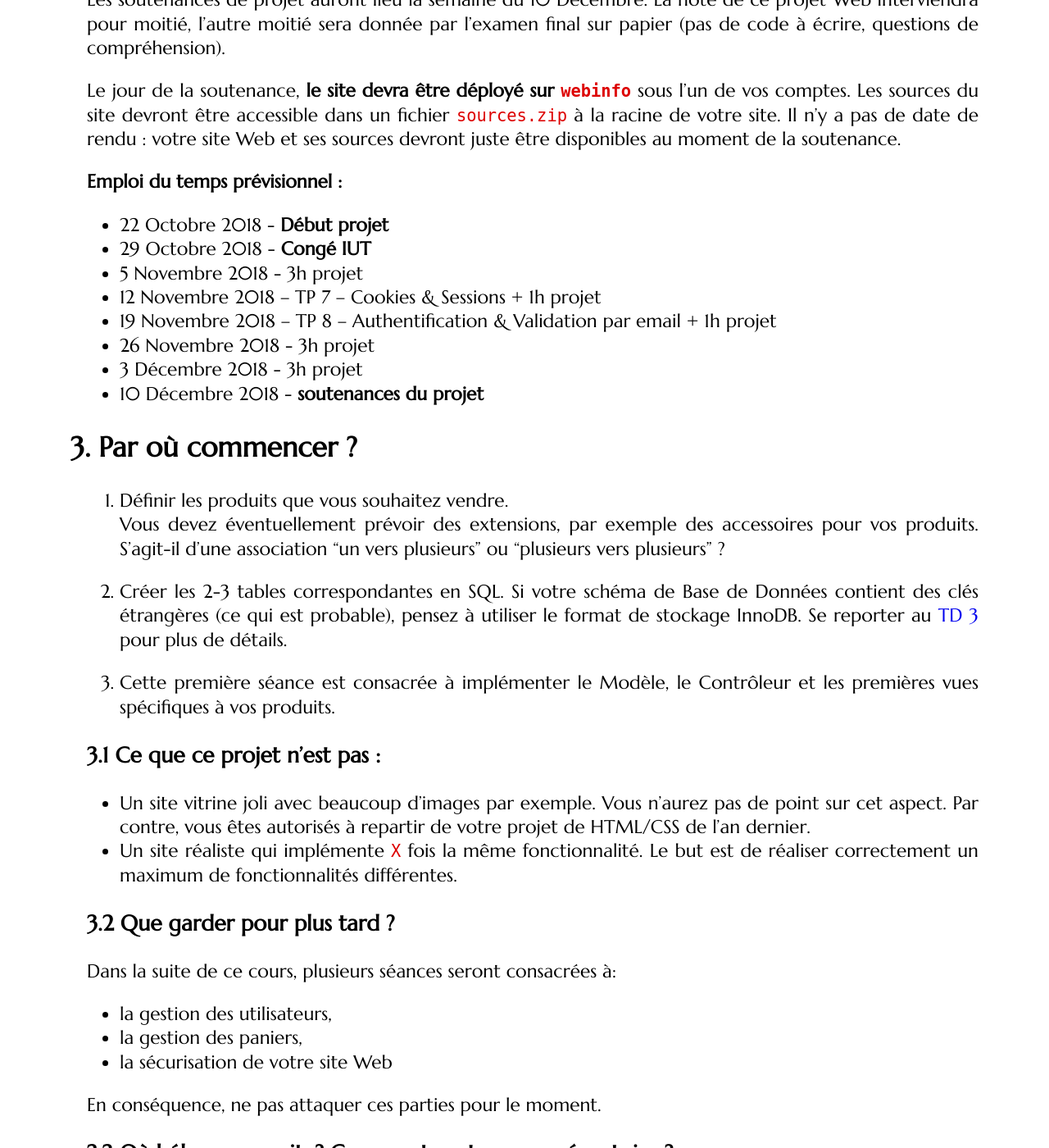
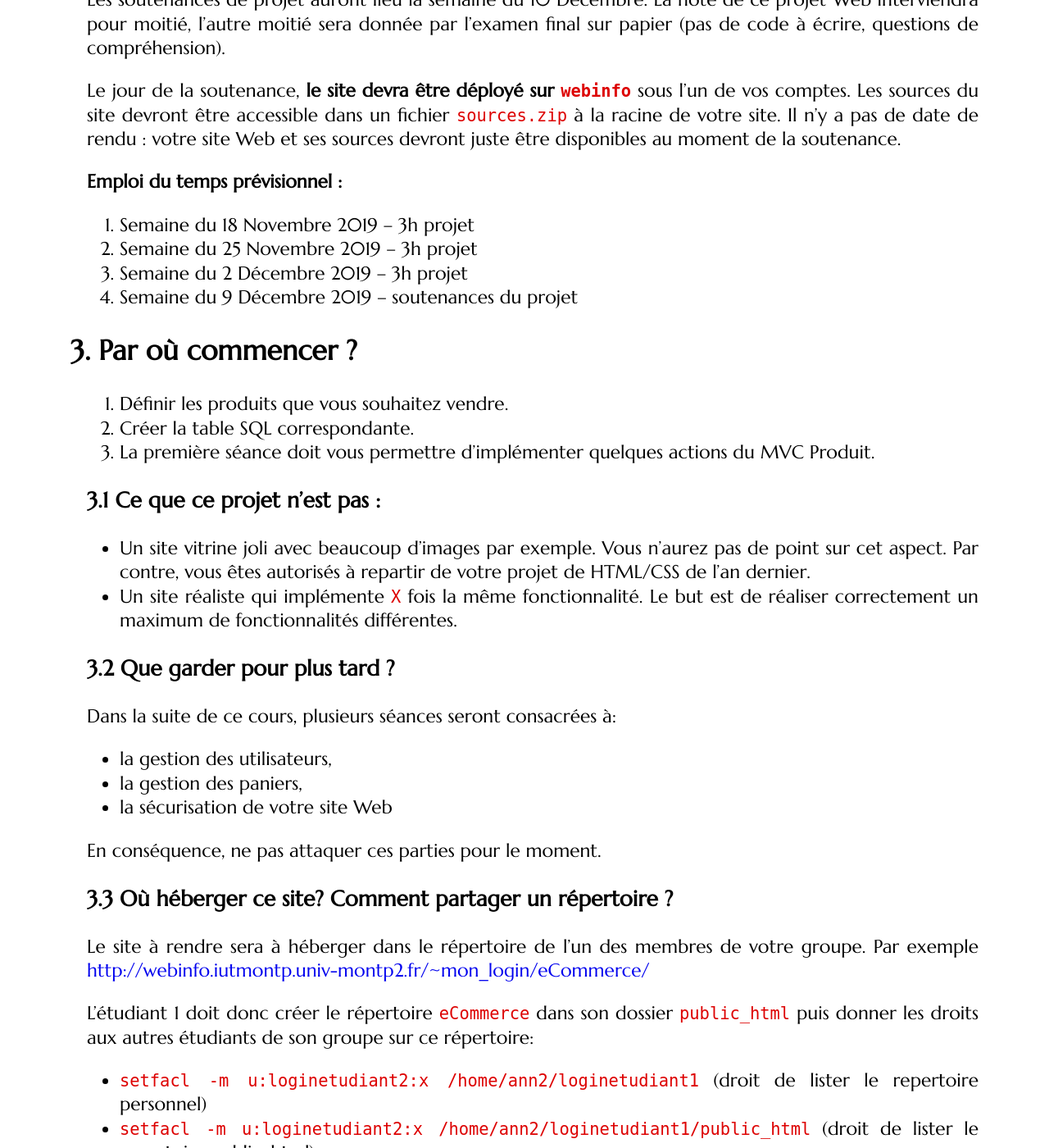
Before and after one commit to romainlebreton/R3.01-DeveloppementWeb, a Jekyll site: the page built from projet.md, in a window 1280 px wide and 1400 px high, scrolled down 670 px. Shown: the whole window at 82% size. Built offline with Jekyll 4.4.1, drawn with Linux system fonts in a browser that asks for light colours; some web fonts are replaced.

Commit message:
lifting presentation projet

```diff
--- a/projet.md
+++ b/projet.md
@@ -35,30 +35,17 @@ soutenance.
 
 **Emploi du temps prévisionnel :**
 
-* 22 Octobre   2018 - **Début projet**
-* 29 Octobre   2018 - **Congé IUT**
-* 5  Novembre  2018 - 3h projet
-* 12 Novembre  2018 – TP 7 – Cookies & Sessions + 1h projet
-* 19 Novembre  2018 – TP 8 – Authentification & Validation par email + 1h projet
-* 26 Novembre  2018 - 3h projet
-* 3  Décembre  2018 - 3h projet
-* 10 Décembre  2018 - **soutenances du projet**
+1. Semaine du 18 Novembre 2019 -- 3h projet
+1. Semaine du 25 Novembre 2019 -- 3h projet
+1. Semaine du 2 Décembre 2019 -- 3h projet
+1. Semaine du 9 Décembre 2019 -- soutenances du projet
 
 ## Par où commencer ?
 
 1. Définir les produits que vous souhaitez vendre.
-Vous devez éventuellement prévoir des extensions, par exemple des accessoires
-pour vos produits.  S'agit-il d'une association "un vers plusieurs" ou
-"plusieurs vers plusieurs" ?
-
-2. Créer les 2-3 tables correspondantes en SQL. Si votre schéma de Base de
-Données contient des clés étrangères (ce qui est probable), pensez à utiliser le
-format de stockage InnoDB. Se reporter au
-[TD 3](http://romainlebreton.github.io/ProgWeb-CoteServeur/tutorials/tutorial3.html)
-pour plus de détails.
-
-3. Cette première séance est consacrée à implémenter le Modèle, le Contrôleur et
-   les premières vues spécifiques à vos produits.
+1. Créer la table SQL correspondante.
+1. La première séance doit vous permettre d'implémenter quelques actions du MVC
+   Produit.
 
 ### Ce que ce projet n'est pas :
 
@@ -112,65 +99,3 @@ lesquels vous serez notés](https://docs.google.com/spreadsheets/d/1oUd7fe0K8WZh
 Il n'y a **pas** de rapport à écrire, ni de présentation à préparer. Vous devrez
 juste répondre à une série de questions sur votre code qui nous permettra
 d'évaluer ce qui a été implémenté.
-
-<!-- [Planning des soutenances]() -->
-
-<!--
-### Front-Office
-
-**Rappel:** le projet portant sur la programmation côté serveur, la partie de la note correspondante au design HTML/CSS est faible.
-
-1. HTML / CSS valides et séparés
-3. Problème d’encodage: problème avec les accents dans les textes fixes ou issues de la BD.
-4. W3C (plus de 10 erreurs  / 1-2 erreurs / aucune erreur)
-5. Factorisation code (aucune / include header+footer / include content)
-
-Pourquoi les items suivants ?
-3. utilisation de `<div>` pour la mise en page
-2. CSS responsive
-
-
-### Gestion des formulaires Formulaire (de contacts ou autre)
-
-2. Vérification des données en HTML5 ou Javascript
-3. Vérification des données en PHP
-4. Re-Remplissage du formulaire en cas d'erreur de saisie.
-
-
-### Gestion des  utilisateurs
-
-1. mail confirmation pour l'inscription
-
-2. différents niveaux: admin/users
-
-### Gestion du panier
-1. Cookie
-
-### Back-office
-
-1. Utilisation des sessions:
-2. Message bienvenue
-3. Sécurisation de quelques pages (manuellement)
-4. Sécurisation de toutes les pages (automatisé via le controleur)
-
-### CRUD
-
-Produits:
-Ajout / Suppression  / Modification
-
-Relations annexes nécesitant une jointure (genre accesoires):
-Ajout / Suppression  / Modification
-
-### MVC
-
-1. Vues liste / liste paginée / détail
-
-2. Critères visant à évaluer la qualité de votre MVC: (to be completed)
-
-Aucun code HTML hors des vues
-
-Aucun SQL hors du modèle
-
-### Qualité de la démonstration
-
--->
```
